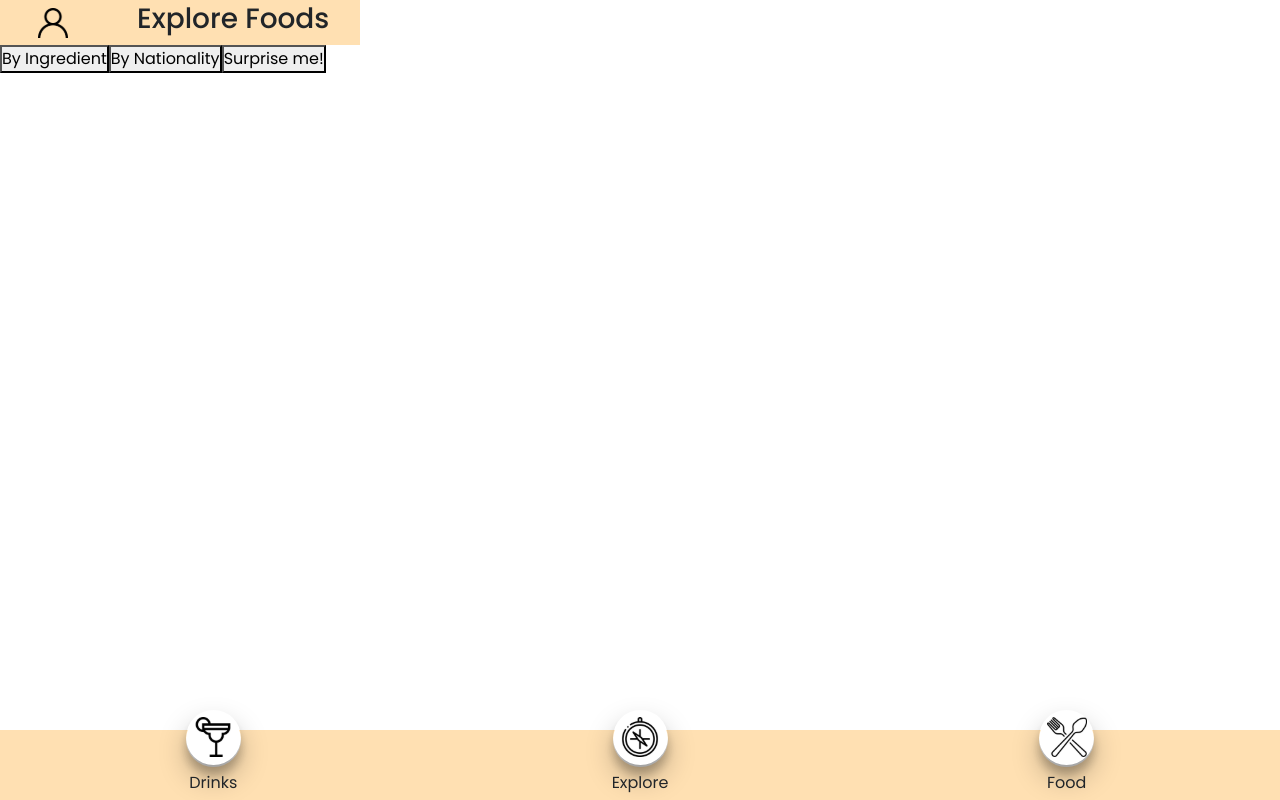
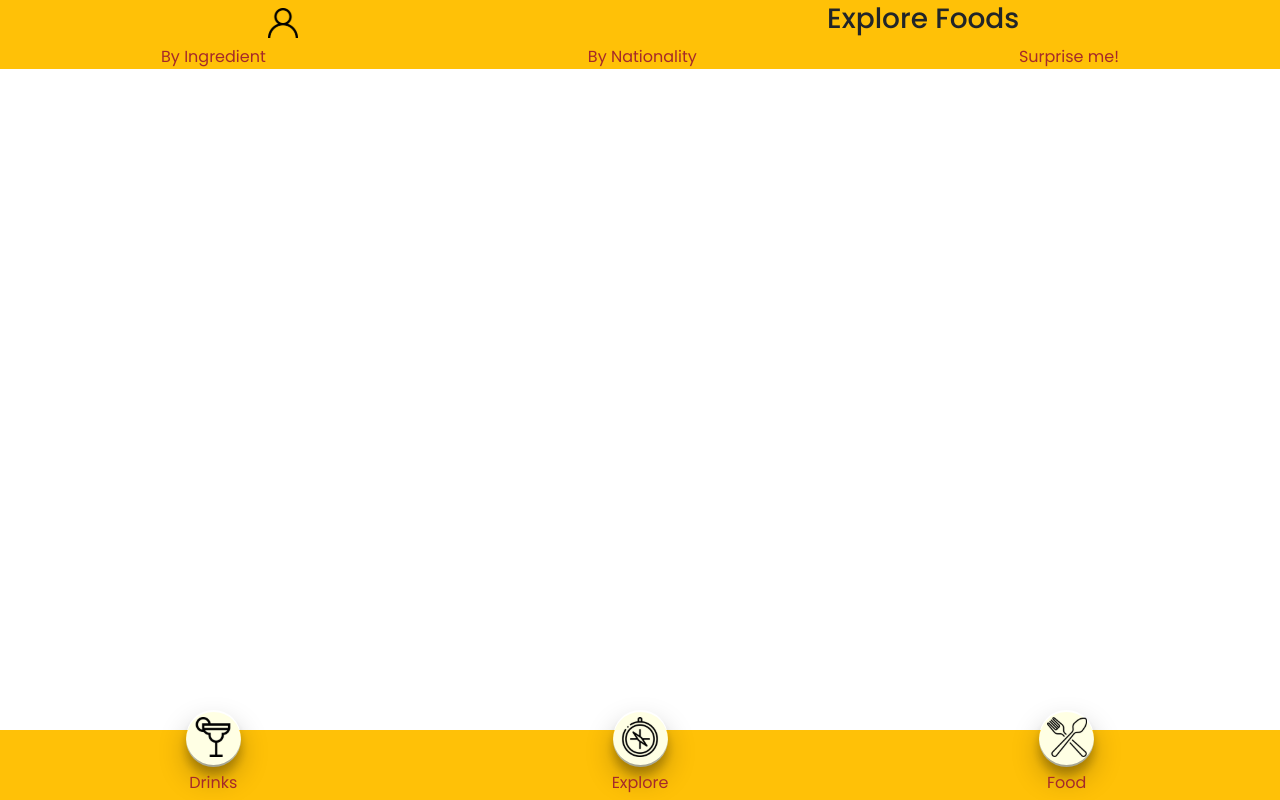
Before and after one commit to andreapmacedo/projeto-app-de-receitas, a React (Create React App) app: page /explore/foods in a window 1280 px wide. Built offline with nearby package versions, Linux system fonts and the light colour scheme.

Commit message:
feito: acrescenta palheta de cores

```diff
--- a/src/App.css
+++ b/src/App.css
@@ -8,12 +8,14 @@
 body {
   min-width: 360px;
   display: flex;
+  justify-content: flex-start;
   /* justify-content: center; */
   /* align-items: center; */
 }
 
 #root {
   display: flex;
+  justify-content: flex-start;
   width: 100%;
   height: 100vh;
   /* justify-content: center;
--- a/src/Components/Footer.css
+++ b/src/Components/Footer.css
@@ -28,16 +28,36 @@
 	box-sizing: border-box; */
 	font-family: 'Poppins', sans-serif;
 }
-:root
+/* :root
 {
 	--clr:#222327;
   --primary: #ffe0b2;
   --primary-light: #ffffe4;
-  /* --primary-dark: #cbae82; */
   --primary-dark: burlywood;
-  --primary-dark: white;
-
-}*
+} */
+:root
+{
+	--clr:#222327;
+  --primary: #ff9800;
+  --primary: #9c27b0;
+  --primary: #e91e63;
+  --primary: #009688;
+  --primary: #cddc39;
+  --primary: #ffc107;
+  --primary-light: #fff350;
+  --primary-dark: c79100;
+	--soft:#ffffe4;
+	--active-light: red;
+	--active-dark: brown;
+	--active: red;
+}
+/* :root
+{
+	--clr:#222327;
+  --primary: #ffe0b2;
+  --primary-light: #ffffe4;
+  --primary-dark: burlywood;
+} */
 
 .navigation
 {
@@ -113,8 +133,8 @@
 	border-radius: 50%;
 	transition: 0.5s;
 	transition-delay: 0s;
-	/* background-color: var(--primary-dark); */
-	background-color: #fff;
+	background-color: var(--soft);
+	/* background-color: #fff; */
 
 }
 
@@ -158,12 +178,13 @@
 .navigation ul li .text {
 	/* background-color: #222327; */
 	transform: translateY(-2px);
+	color: var(--active-dark);
 }
 
 .navigation ul li.active .text {
 	/* background-color: #222327; */
 	/* transform: translateY(-1px); */
-	color: red;
+	color: var(--active);
 }
 
 
--- a/src/Pages/Explore.css
+++ b/src/Pages/Explore.css
@@ -1,15 +1,28 @@
 .explore {
   width: 100%;
-  /* background-color: var(--primary); */
+  top: 0;
 }
 
-/* .explore:nth-child(1) {
-  width: 100%;
-} */
+.explore-header {
+  /* top: 0; */
+}
 
-.explore button {
+.explore-content {
+  display: flex;
+  justify-content: space-around;
+  background-color: var(--primary);
+}
+
+.explore-content button {
   border: none;
   background-color: var(--primary);
-  width: 50%;
+  /* width: 50%; */
   color: brown;
 }
+
+.explore-content-c3 button {
+  border: none;
+  background-color: var(--primary);
+  /* width: 33.33%; */
+  color: brown;
+}
--- a/src/Pages/Explore.jsx
+++ b/src/Pages/Explore.jsx
@@ -2,13 +2,15 @@ import React from 'react';
 import { Link } from 'react-router-dom';
 import Header from '../Components/Header';
 import Footer from '../Components/Footer';
-// import './Foods.css';
 import './Explore.css';
 
 function Explore() {
   return (
     <div className="explore">
+      <div className='explore-header' >
         <Header />
+      </div>
+      <div className="explore-content">
         <Link to="/explore/foods">
           <button type="button" data-testid="explore-foods">
             Explore Foods
@@ -20,6 +22,7 @@ function Explore() {
             Explore Drinks
           </button>
         </Link>
+      </div>
       <Footer />
     </div>
   );
--- a/src/Pages/ExploreFoods.jsx
+++ b/src/Pages/ExploreFoods.jsx
@@ -3,6 +3,7 @@ import { useHistory } from 'react-router-dom';
 import Footer from '../Components/Footer';
 import Header from '../Components/Header';
 import { getRandomRecipeFoods } from '../services/dataFoods';
+import './Explore.css';
 
 function ExploreFoods() {
   const history = useHistory();
@@ -13,8 +14,11 @@ function ExploreFoods() {
   };
 
   return (
-    <div>
+    <div className="explore">
+      <div className='explore-header' >
         <Header />
+      </div>
+      <div className="explore-content">
         <button
           data-testid="explore-by-ingredient"
           type="button"
@@ -36,7 +40,7 @@ function ExploreFoods() {
         >
           Surprise me!
         </button>
-
+      </div>
       <Footer />
     </div>
   );
--- a/src/Pages/Foods.css
+++ b/src/Pages/Foods.css
@@ -3,12 +3,14 @@
 /* min-width: 360px; */
 /* background-color: antiquewhite; */
 background-color: var(--primary);
-
+width: 100%;
 }
 
 .foods .item-container {
-  background-color: antiquewhite;
-  background-color: white;
+  width: 100%;
+  /* background-color: antiquewhite; */
+  /* background-color: white; */
+  background-color: var(--soft);
   /* background-color: var(--primary); */
   display: flex;
   flex-wrap: wrap;
```
Lines whose indentation alone changed are shown as unchanged.
